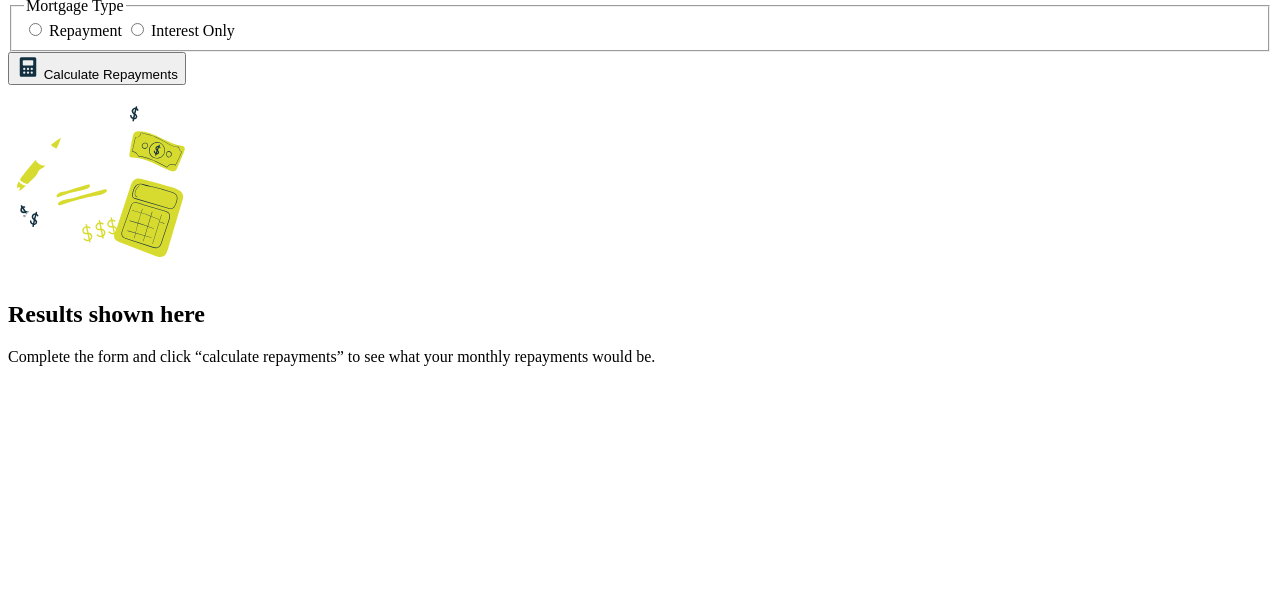
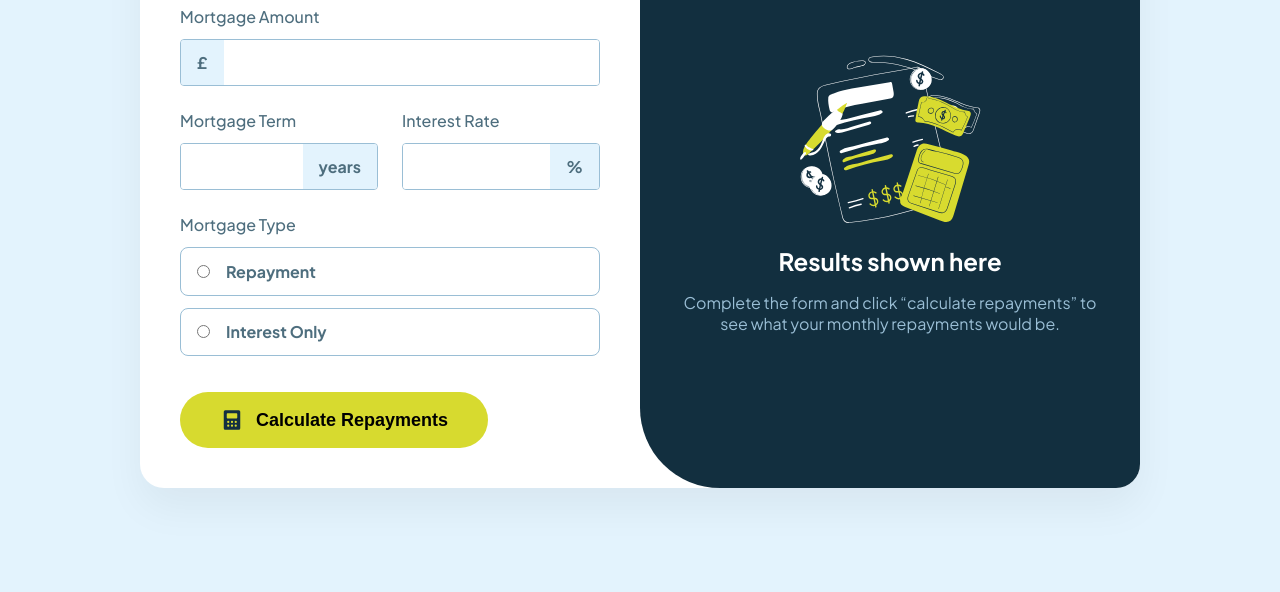
Before and after one commit to dreamer111111/Mortgage-repayment-calculator-html-css-js, a plain HTML site: page index.html in a window 1280 px wide. Shown: the part 208-800 px from the top of the page. Drawn offline with Linux system fonts and the light colour scheme.

Commit message:
feat: responsive design and good ui layout updated

```diff
--- a/index.html
+++ b/index.html
@@ -1,4 +1,4 @@
-<!DOCTYPE html>
+<!doctype html>
 <html lang="en">
   <head>
     <meta charset="UTF-8" />
@@ -16,14 +16,13 @@
   </head>
   <body>
     <main class="mortgage-calc-container">
-
       <section class="calculator-form-section">
-
-        <form class="mortgage-calc" id="mortgage-form">
-
+        <form class="mortgage-calc" id="mortgage-form" novalidate>
           <div class="form-header">
             <h1>Mortgage Calculator</h1>
-            <button type="reset" id="clear-all" class="clear-btn">Clear All</button>
+            <button type="reset" id="clear-all" class="clear-btn">
+              Clear All
+            </button>
           </div>
 
           <div class="input-group">
@@ -38,20 +37,17 @@
                 aria-required="true"
               />
             </div>
+            <p class="error" id="amount-error" hidden>This field is required</p>
           </div>
 
           <div class="form-flex-row">
             <div class="input-group">
               <label for="term">Mortgage Term</label>
               <div class="input-wrapper">
-                <input
-                  type="number"
-                  id="term"
-                  name="mortgage-term"
-                  required
-                />
+                <input type="number" id="term" name="mortgage-term" required />
                 <span class="suffix">years</span>
               </div>
+              <p class="error" id="year-error" hidden>This field is required</p>
             </div>
 
             <div class="input-group">
@@ -66,6 +62,9 @@
                 />
                 <span class="suffix">%</span>
               </div>
+              <p class="error" id="interest-error" hidden>
+                This field is required
+              </p>
             </div>
           </div>
 
@@ -92,17 +91,21 @@
               />
               Interest Only
             </label>
+            <p class="error" id="type-error" hidden>This field is required</p>
           </fieldset>
 
           <button type="submit" id="calculate-btn" class="calculate-btn">
-            <img src="./assets/images/icon-calculator.svg" alt="" aria-hidden="true" />
+            <img
+              src="./assets/images/icon-calculator.svg"
+              alt=""
+              aria-hidden="true"
+            />
             Calculate Repayments
           </button>
         </form>
       </section>
 
       <section class="results-container">
-
         <div class="before-result" id="empty-state">
           <img src="./assets/images/illustration-empty.svg" alt="" />
           <h2>Results shown here</h2>
@@ -115,9 +118,9 @@
         <div class="result-output" id="results-state" hidden aria-live="polite">
           <h2>Your results</h2>
           <p>
-            Your results are shown below based on the information you provided. To
-            adjust the results, edit the form and click “calculate repayments”
-            again.
+            Your results are shown below based on the information you provided.
+            To adjust the results, edit the form and click “calculate
+            repayments” again.
           </p>
 
           <div class="result-card">
@@ -132,7 +135,6 @@
             </div>
           </div>
         </div>
-
       </section>
     </main>
 
--- a/style.css
+++ b/style.css
@@ -0,0 +1,346 @@
+@import url("https://fonts.googleapis.com/css2?family=Plus+Jakarta+Sans:ital,wght@0,200..800;1,200..800&display=swap");
+
+:root {
+  /* Primary Colors */
+  --lime: hsl(61, 70%, 52%);
+  --red: hsl(4, 69%, 50%);
+
+  /* Neutral Colors */
+  --white: hsl(0, 0%, 100%);
+  --slate-100: hsl(202, 86%, 94%);
+  --slate-300: hsl(203, 41%, 72%);
+  --slate-500: hsl(200, 26%, 54%);
+  --slate-700: hsl(200, 24%, 40%);
+  --slate-900: hsl(202, 55%, 16%);
+
+  /* Fonts */
+  --ff-jakarta: "Plus Jakarta Sans", sans-serif;
+
+  /* Spacing */
+  --space-400: 1.5rem;
+  --space-600: 2.5rem;
+}
+
+/* --- Reset & Base Styles --- */
+*,
+*::after,
+*::before {
+  margin: 0;
+  padding: 0;
+  box-sizing: border-box;
+}
+
+body {
+  font-family: var(--ff-jakarta);
+  min-height: 100vh;
+  display: grid;
+  place-items: center;
+  background-color: var(--slate-100);
+  color: var(--slate-900);
+}
+
+/* --- Layout Container --- */
+.mortgage-calc-container {
+  background-color: var(--white);
+  width: 100%;
+  max-width: 62.5rem; /* 1000px */
+  display: flex;
+  flex-direction: column;
+  box-shadow: 0 20px 40px rgba(0, 0, 0, 0.05);
+}
+
+.calculator-form-section {
+  padding: var(--space-400);
+}
+
+/* --- Form Header --- */
+.form-header {
+  display: flex;
+  flex-direction: column;
+  gap: 0.5rem;
+  margin-block-end: 2.5rem;
+}
+
+.clear-btn {
+  border: none;
+  background: none;
+  color: var(--slate-700);
+  text-decoration: underline;
+  cursor: pointer;
+  font-size: 0.875rem;
+  width: max-content;
+  transition: color 0.2s;
+}
+
+.clear-btn:hover {
+  color: var(--slate-900);
+}
+
+/* --- Input Styling --- */
+.input-group {
+  margin-block-end: 1.5rem;
+}
+
+label,
+legend {
+  font-size: 1rem;
+  color: var(--slate-700);
+  font-weight: 500;
+  margin-block-end: 0.75rem;
+  display: block;
+}
+
+.input-wrapper {
+  display: flex;
+  border: 1px solid var(--slate-300);
+  border-radius: 0.25rem;
+  overflow: hidden;
+  transition: border-color 0.2s;
+}
+
+.input-wrapper:focus-within {
+  border-color: var(--lime);
+}
+
+.input-wrapper input {
+  flex: 1;
+  border: none;
+  padding: 0.75rem 1rem;
+  font-size: 1.125rem;
+  font-weight: 700;
+  outline: none;
+  width: 100%;
+}
+
+.prefix,
+.suffix {
+  background-color: var(--slate-100);
+  padding-inline: 1rem;
+  display: grid;
+  place-items: center;
+  font-weight: 700;
+  color: var(--slate-700);
+  transition: all 0.2s;
+}
+
+.input-wrapper:focus-within .prefix,
+.input-wrapper:focus-within .suffix {
+  background-color: var(--lime);
+  color: var(--slate-900);
+}
+
+/* --- Radio Group --- */
+.type-group {
+  border: none;
+}
+
+.radio-label {
+  display: flex;
+  align-items: center;
+  gap: 1rem;
+  padding: 0.8rem 1rem;
+  border: 1px solid var(--slate-300);
+  border-radius: 0.5rem;
+  margin-block-end: 0.75rem;
+  cursor: pointer;
+  font-weight: 700;
+  transition: all 0.2s;
+}
+
+.radio-label:hover {
+  border-color: var(--lime);
+}
+
+.radio-label:has(input:checked) {
+  background-color: hsla(61, 70%, 52%, 0.1);
+  border-color: var(--lime);
+}
+
+input[type="radio"] {
+  accent-color: var(--lime);
+}
+
+/* --- Calculate Button --- */
+.calculate-btn {
+  width: 100%;
+  border-radius: 2rem;
+  background-color: var(--lime);
+  padding: 1rem;
+  font-size: 1.125rem;
+  font-weight: 700;
+  border: none;
+  cursor: pointer;
+  display: flex;
+  align-items: center;
+  justify-content: center;
+  gap: 0.75rem;
+  margin-block-start: 1.5rem;
+  transition: opacity 0.2s;
+}
+
+.calculate-btn:hover {
+  opacity: 0.8;
+}
+
+/* --- Results Section --- */
+.results-container {
+  background-color: var(--slate-900);
+  color: var(--white);
+  padding: var(--space-400);
+}
+
+.before-result {
+  text-align: center;
+  padding-block: 2rem;
+}
+
+.before-result p {
+  color: var(--slate-300);
+  margin-block-start: 1rem;
+}
+
+.result-card {
+  background-color: rgba(0, 0, 0, 0.25);
+  padding: 1.5rem;
+  border-radius: 0.5rem;
+  border-block-start: 4px solid var(--lime);
+  margin-block-start: 2rem;
+}
+
+.highlight {
+  color: var(--lime);
+  font-size: 3.5rem;
+  font-weight: 700;
+  display: block;
+  margin-block: 0.5rem 1.5rem;
+}
+
+.total {
+  font-size: 1.5rem;
+  font-weight: 700;
+}
+
+hr {
+  border: none;
+  border-top: 1px solid var(--slate-700);
+  margin-block: 2rem;
+}
+
+/* --- Error States --- */
+.error {
+  color: var(--red);
+  font-size: 0.875rem;
+  margin-block-start: 0.5rem;
+}
+.error[hidden] {
+  display: none;
+}
+/* Hover & Focus Styles*/
+
+
+.input-wrapper:hover,
+.input-wrapper:focus-within {
+  border-color: var(--lime);
+  cursor: pointer;
+}
+
+/* The prefix (£) or suffix (%) */
+.input-wrapper:focus-within .prefix,
+.input-wrapper:focus-within .suffix {
+  background-color: var(--lime);
+  color: var(--slate-900);
+}
+
+/* Radio Button Hover: */
+.radio-label:hover {
+  border-color: var(--lime);
+}
+
+/* Radio Button */
+.radio-label:has(input:checked) {
+  background-color: hsla(61, 70%, 52%, 0.15); /* Very light lime */
+  border-color: var(--lime);
+}
+
+/* --- 2. Error Styles  --- */
+
+/* Base error */
+.error {
+  color: var(--red);
+  font-size: 0.875rem;
+  font-weight: 500;
+  margin-top: 0.5rem;
+  display: block;
+}
+
+/* Hide error by */
+.error[hidden] {
+  display: none;
+}
+
+/* When the parent group has an error: */
+.input-group.has-error .input-wrapper {
+  border-color: var(--red);
+}
+
+/* The symbol (£ or %) turns red in error state */
+.input-group.has-error .prefix,
+.input-group.has-error .suffix {
+  background-color: var(--red);
+  color: var(--white);
+}
+
+/* Radio group error styling */
+.type-group.has-error .radio-label {
+  border-color: var(--red);
+}
+.input-group.has-error .input-wrapper {
+  border-color: var(--red);
+}
+.input-group.has-error .prefix,
+.input-group.has-error .suffix {
+  background-color: var(--red);
+  color: var(--white);
+}
+
+/* --- Responsive Desktop --- */
+@media (min-width: 64em) {
+  .mortgage-calc-container {
+    display: grid;
+    grid-template-columns: 1fr 1fr;
+    border-radius: 1.5rem;
+    overflow: hidden;
+  }
+
+  .calculator-form-section,
+  .results-container {
+    padding: var(--space-600);
+  }
+
+  .form-header {
+    flex-direction: row;
+    justify-content: space-between;
+    align-items: center;
+  }
+
+  .form-flex-row {
+    display: flex;
+    gap: 1.5rem;
+  }
+
+  .form-flex-row > * {
+    flex: 1;
+  }
+
+  .calculate-btn {
+    width: max-content;
+    padding-inline: 2.5rem;
+  }
+
+  .results-container {
+    border-bottom-left-radius: 5rem;
+    display: flex;
+    flex-direction: column;
+    justify-content: center;
+  }
+}
```
